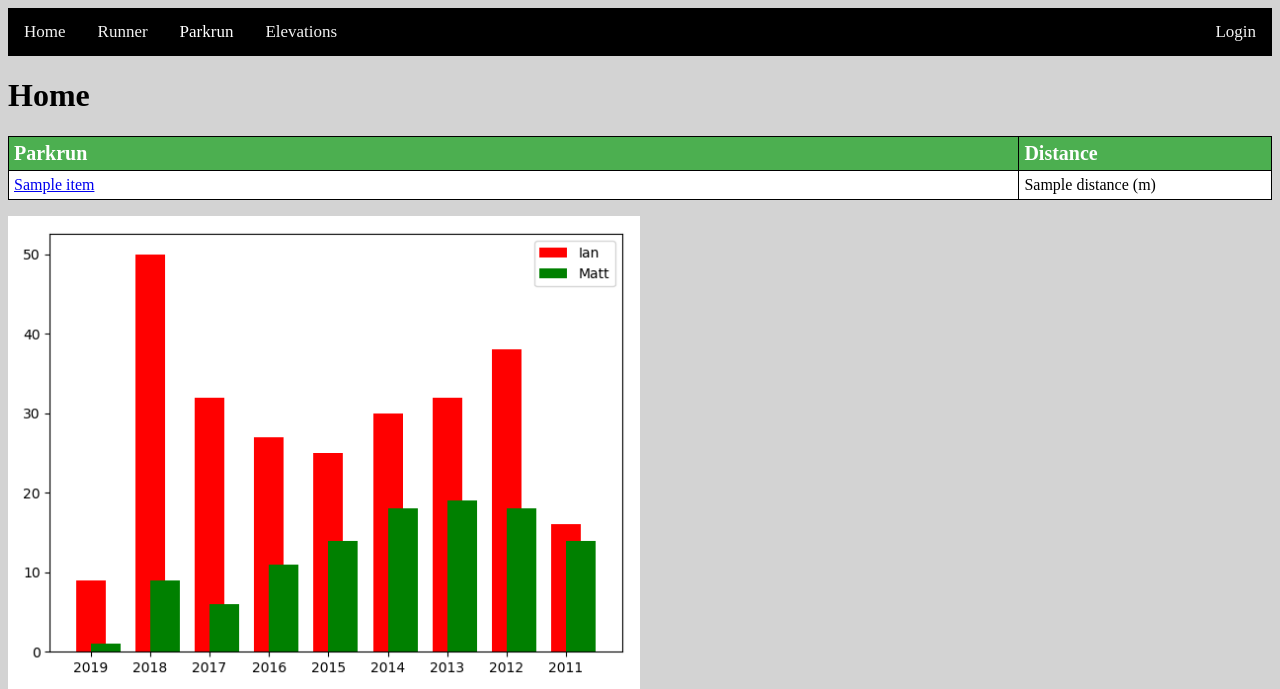
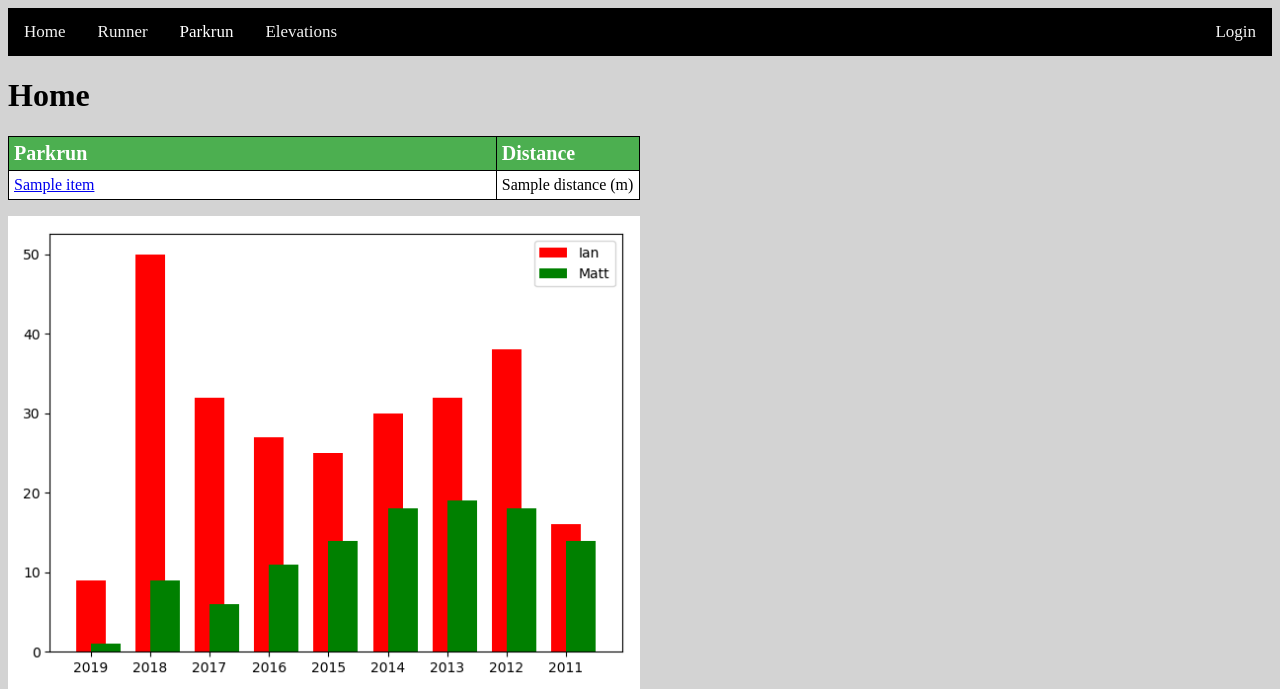
Before and after one commit to idx-horizon/redrunner, a Flask app: template templates/home.html in a window 1280 px wide. Shown: the top 689 px of the page. Run offline with Flask 2, Linux system fonts and the light colour scheme; the template is opened without the code that fills it: most values are stand-ins (such as "Sample title", 1, 10 or a date in 2020); parts of the project's set-up code (start-up, migrations or seed data) failed here and were passed over.

Commit message:
home form

```diff
--- a/templates/home.html
+++ b/templates/home.html
@@ -2,7 +2,7 @@
 {% include "_menubar.html" %}
 
 <h1>Home</h1>
-	<table>
+	<table style="width:50%;">
 		<tr>
 			<th width="40%" align="left">Parkrun</th>
 			<th width="10%" align="left">Distance</th>
```
